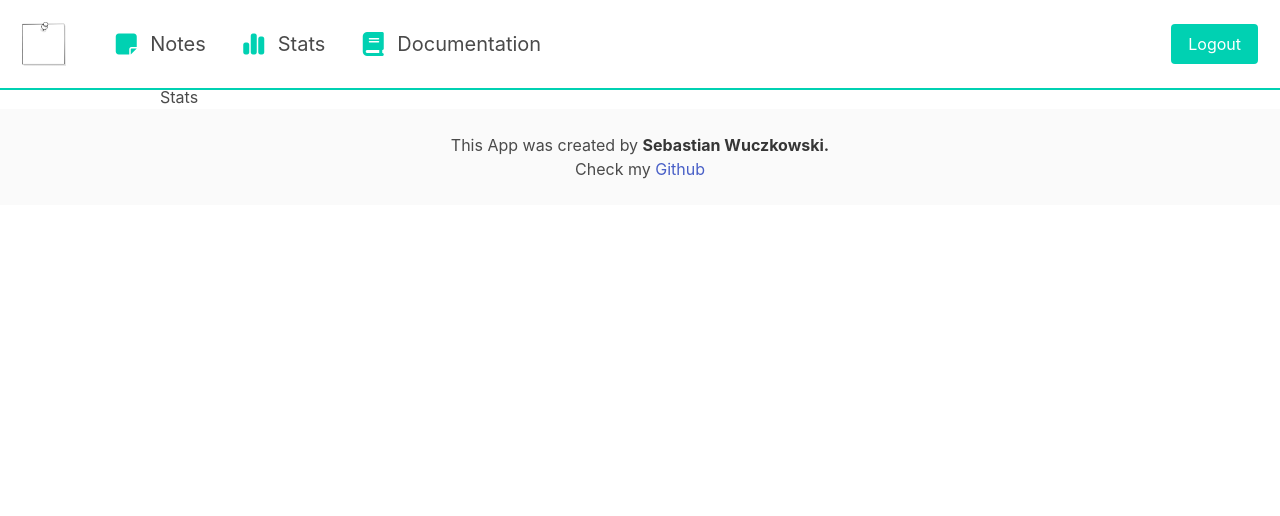
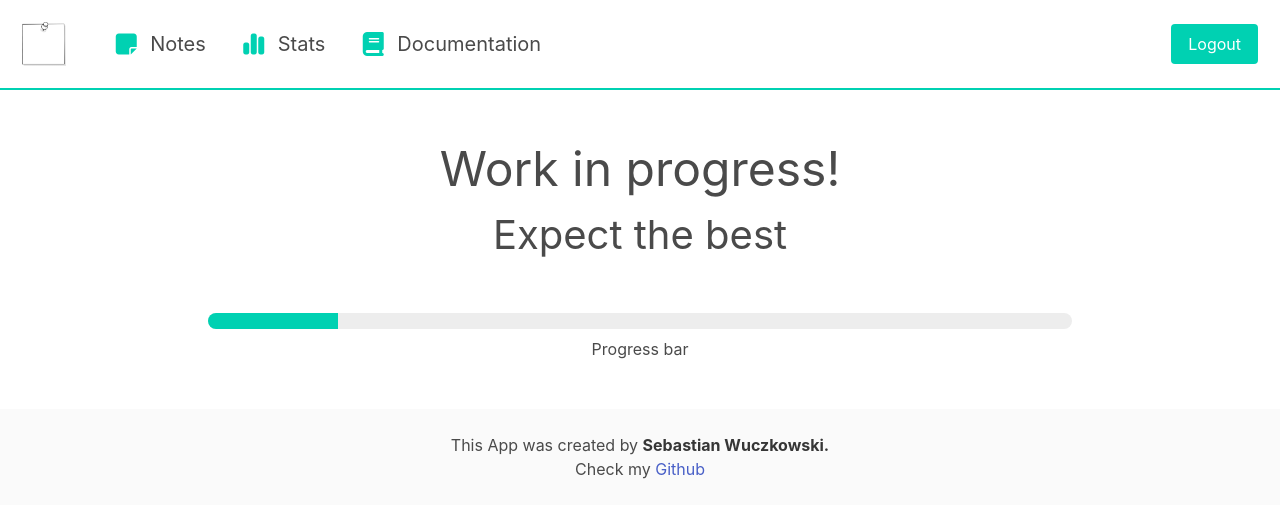
Before and after one commit to bednarroo/Nodeballs, a Vue app: page /stats in a window 1280 px wide. Shown: the top 516 px of the page. Built offline with nearby package versions, Linux system fonts and the light colour scheme.

Commit message:
Stats page

```diff
--- a/src/views/Stats.vue
+++ b/src/views/Stats.vue
@@ -1,5 +1,10 @@
 <template>
-    <h1>Stats</h1>
+  <div class="m-6	 has-text-centered	">
+    <h1 class="is-size-1">Work in progress!</h1>
+    <h1 class="is-size-2	">Expect the best</h1>
+    <progress class="progress is-primary mt-6 mb-2" value="15" max="100">15%</progress>
+    <span>Progress bar</span>
+  </div>
   </template>
 
   <script>
```
